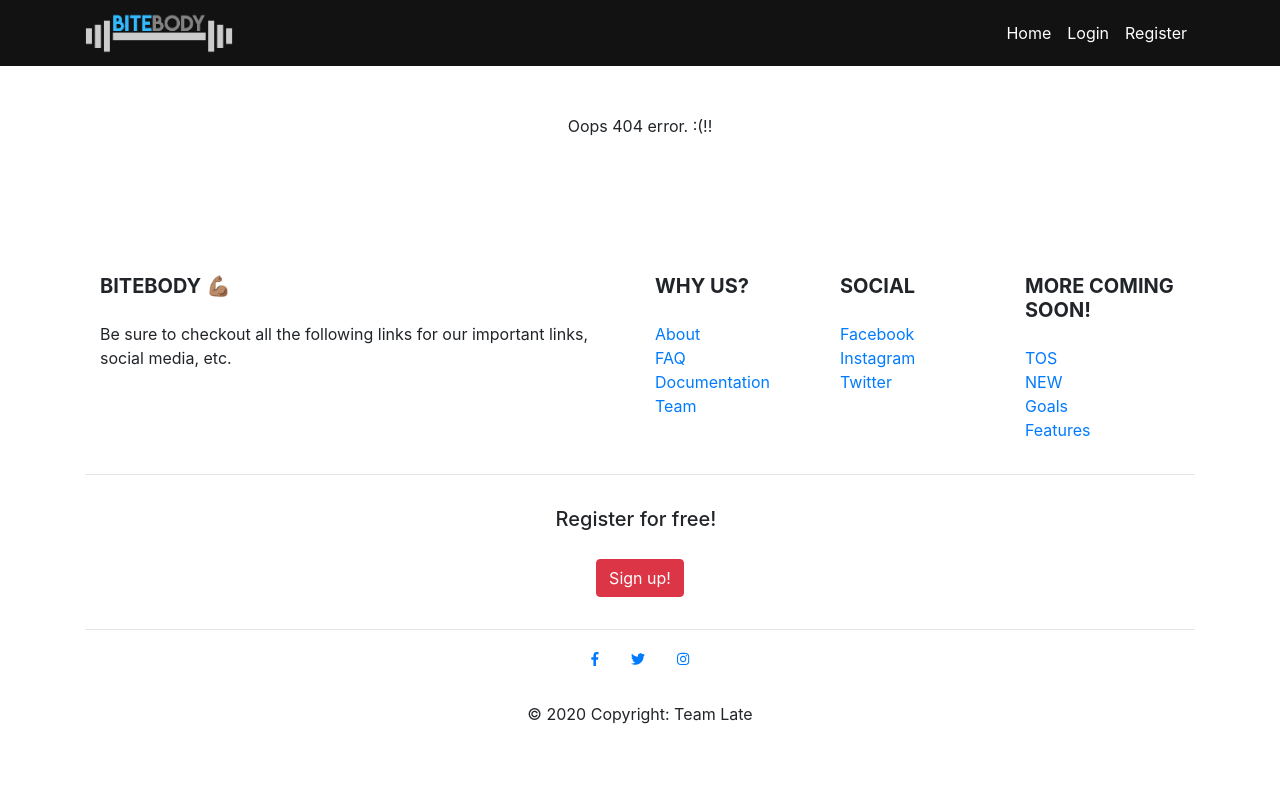
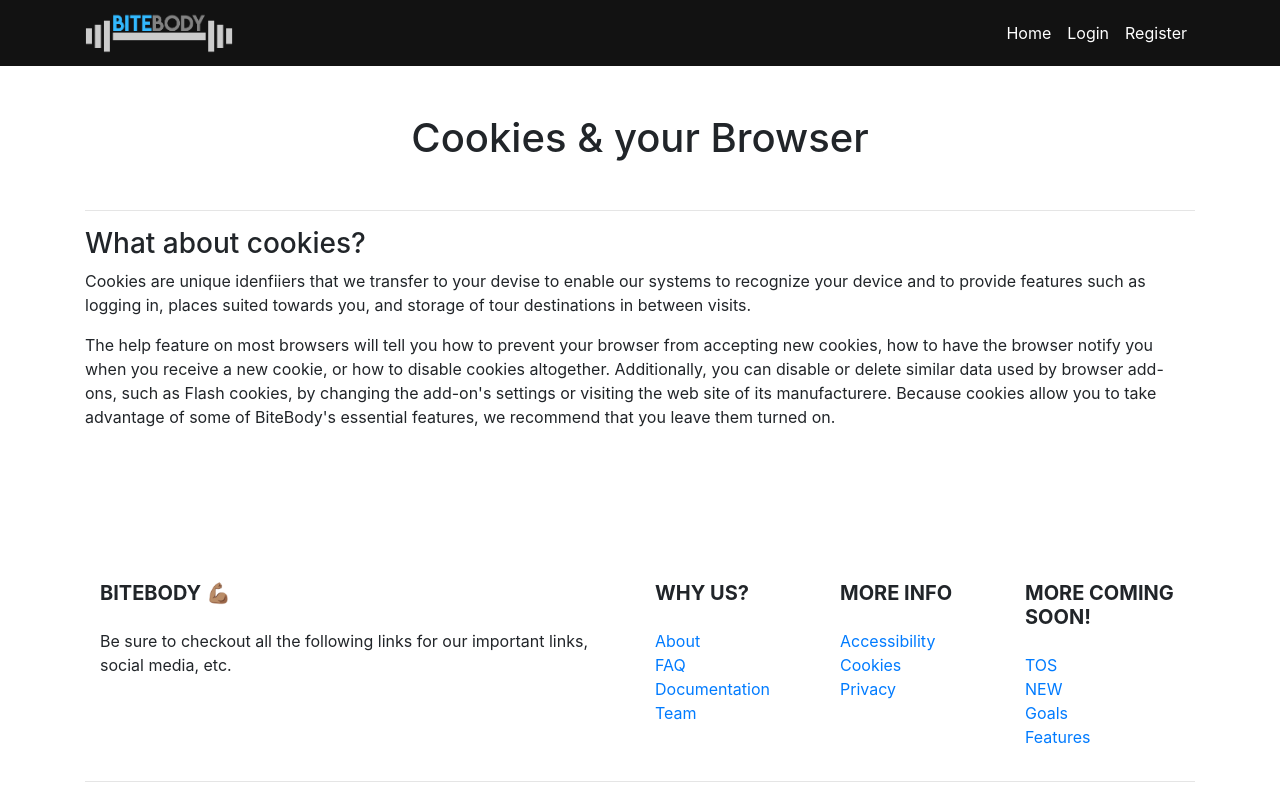
Before and after one commit to Bite-Body/bitebody-front-end, a React (Create React App) app: page /Cookies in a window 1280 px wide. Shown: the top 800 px of the page. Built offline with nearby package versions, Linux system fonts and the light colour scheme.

Commit message:
Created Accessibility, Privacy, Cookies pages

```diff
--- a/src/App.js
+++ b/src/App.js
@@ -14,6 +14,9 @@
 import MealPlanner from './components/MealPlanner/MealPlanner'
 import Profile from './components/Profile'
 import Calculator from './components/Calculator/Calculator'
+import Access from './components/FooterLinks/Accessibility'
+import Cookies from './components/FooterLinks/Cookies'
+import Privacy from './components/FooterLinks/Privacy'
 
 class App extends Component {
   render() {
@@ -32,6 +35,9 @@
             <Route exact path="/meal-planner" component={MealPlanner} />
             <Route exact path="/calculator" component={Calculator} />
             <Route exact path="/profile" component={Profile} />
+            <Route exact path="/Accessibility" component={Access} />
+            <Route exact path="/Cookies" component={Cookies} />
+            <Route exact path="/Privacy" component={Privacy} />
             <Route path="*" component={FourOhFour} />
             <Redirect from="*" to="/404" />
           </Switch>
--- a/src/components/Footer.js
+++ b/src/components/Footer.js
@@ -47,17 +47,23 @@
           <hr className="clearfix w-100 d-md-none" />
           <MDBCol md="2">
             <h5 className="text-uppercase mb-4 mt-3 font-weight-bold">
-              Social
+              More Info
             </h5>
             <ul className="list-unstyled">
               <li>
-                <a href="#!">Facebook</a>
+              <Link to="/Accessibility">
+              Accessibility
+              </Link>
               </li>
               <li>
-                <a href="#!">Instagram</a>
+              <Link to="/Cookies">
+              Cookies
+              </Link>
               </li>
               <li>
-                <a href="#!">Twitter</a>
+              <Link to="/Privacy">
+              Privacy
+              </Link>
               </li>
 
             </ul>
--- /dev/null
+++ b/src/components/FooterLinks/Accessibility.js
@@ -0,0 +1,45 @@
+import React, { Component } from 'react'
+
+
+
+class A11y extends Component {
+
+  render() {
+    return (
+
+        <div className="container">
+          <br/><br/>
+
+          <h1><center>Accessibility</center></h1><br/>
+            <hr></hr>
+            <p>
+              BiteBody strives to improve the usability and Accessibility of its domestic
+              website for all users, including those with disabilities. BiteBody efforts
+              to improve digital usability and accessibility are guided by the relevant portions
+              of the Web Accessibility Guidelines 2.0, Level AA and other existing recommendations
+            </p>
+            <p>
+              Our efforts are ongoing and tested on a periodic basis. If you are a user with a
+              disability, or an individual assisting a user with a disability, and have difficulty
+              accessing or navigating our digital channel, please contact us at: </p>
+
+              <a href = {"mailto:" + this.props.email}>
+              <u>BiteBodyAccessibility@gmail.com</u>
+              </a>
+              <br/>
+
+              <p>
+              <br/>
+              In your message, please provide your contact information, the web address or other location
+              where you experienced difficulty, and a brief description of the problem you encountered.
+
+            </p>
+
+          <br/><br/><br/>
+        </div>
+
+    )
+  }
+}
+
+export default A11y
--- /dev/null
+++ b/src/components/FooterLinks/Cookies.js
@@ -0,0 +1,33 @@
+import React, { Component } from 'react'
+
+class Cookies extends Component {
+  render() {
+    return (
+
+        <div className="container">
+          <br/><br/>
+          <h1><center>Cookies & your Browser</center></h1><br/>
+          <hr></hr>
+          <h3>What about cookies?</h3>
+          <p>Cookies are unique idenfiiers that we transfer to your devise to enable our systems to recognize your device and to provide
+            features such as logging in, places suited towards you, and storage of tour destinations in between visits.
+          </p>
+          <p>
+            The help feature on most browsers will tell you how to prevent your browser from accepting new cookies,
+            how to have the browser notify you when you receive a new cookie, or how to disable cookies altogether.
+            Additionally, you can disable or delete similar data used by browser add-ons, such as Flash cookies, by
+            changing the add-on's settings or visiting the web site of its manufacturere.  Because cookies allow you to take advantage of some of BiteBody's
+            essential features, we recommend that you leave them turned on.
+          </p>
+          <p>
+            <center></center>
+          </p>
+
+          <br/><br/><br/>
+        </div>
+
+    )
+  }
+}
+
+export default Cookies
--- /dev/null
+++ b/src/components/FooterLinks/Privacy.js
@@ -0,0 +1,29 @@
+import React, { Component } from 'react'
+
+class Privacy extends Component {
+  render() {
+    return (
+
+        <div className="container">
+          <br/><br/>
+
+          <h1><center>Privacy Policy</center></h1>
+          <hr/>
+<p>Your privacy is important to us. It is VirgilsTravels' policy to respect your privacy regarding any information we may collect from you across our website, <a href="http://BiteBody.xyz">http://BiteBody.xyz</a>, and other sites we own and operate.</p>
+<p>We only ask for personal information when we truly need it to provide a service to you. We collect it by fair and lawful means, with your knowledge and consent. We also let you know why we’re collecting it and how it will be used.</p>
+<p>We only retain collected information for as long as necessary to provide you with your requested service. What data we store, we’ll protect within commercially acceptable means to prevent loss and theft, as well as unauthorized access, disclosure, copying, use or modification.</p>
+<p>We don’t share any personally identifying information publicly or with third-parties, except when required to by law.</p>
+<p>Our website may link to external sites that are not operated by us. Please be aware that we have no control over the content and practices of these sites, and cannot accept responsibility or liability for their respective privacy policies.</p>
+<p>You are free to refuse our request for your personal information, with the understanding that we may be unable to provide you with some of your desired services.</p>
+<p>Your continued use of our website will be regarded as acceptance of our practices around privacy and personal information. If you have any questions about how we handle user data and personal information, feel free to contact us.</p>
+<p>This policy is effective as of November 23, 2019.</p>
+
+
+          <br/><br/><br/>
+        </div>
+
+    )
+  }
+}
+
+export default Privacy
```
